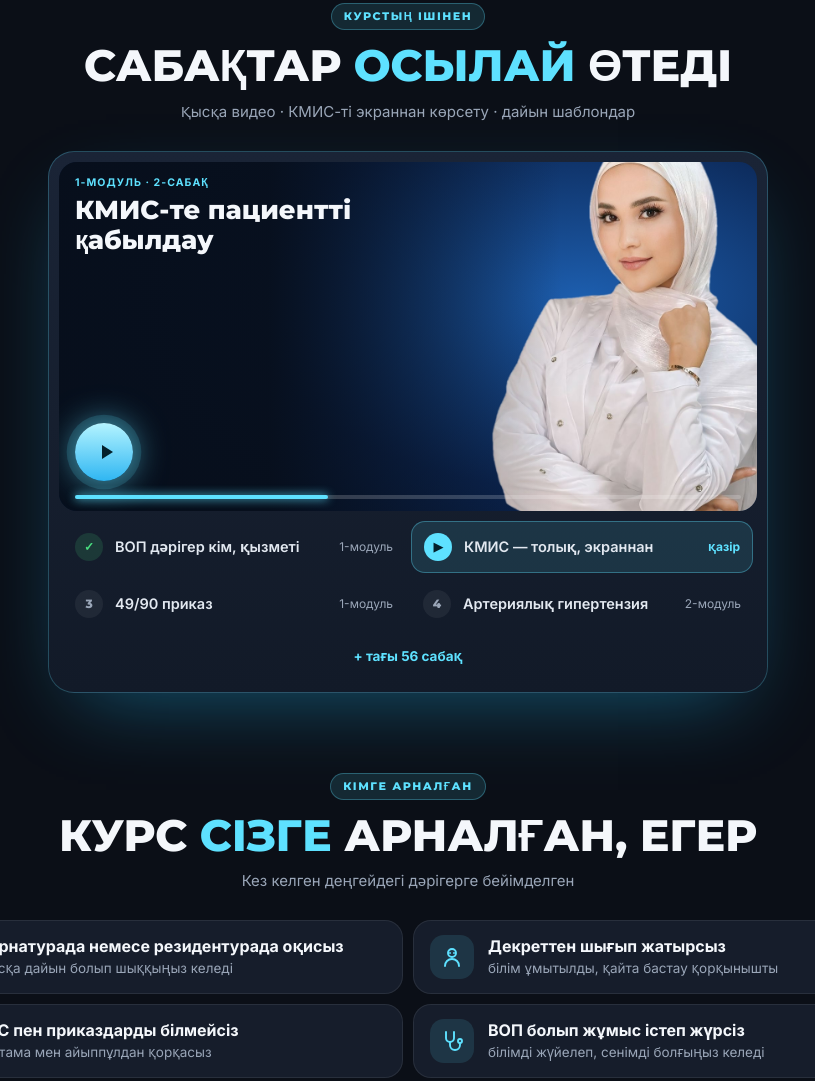
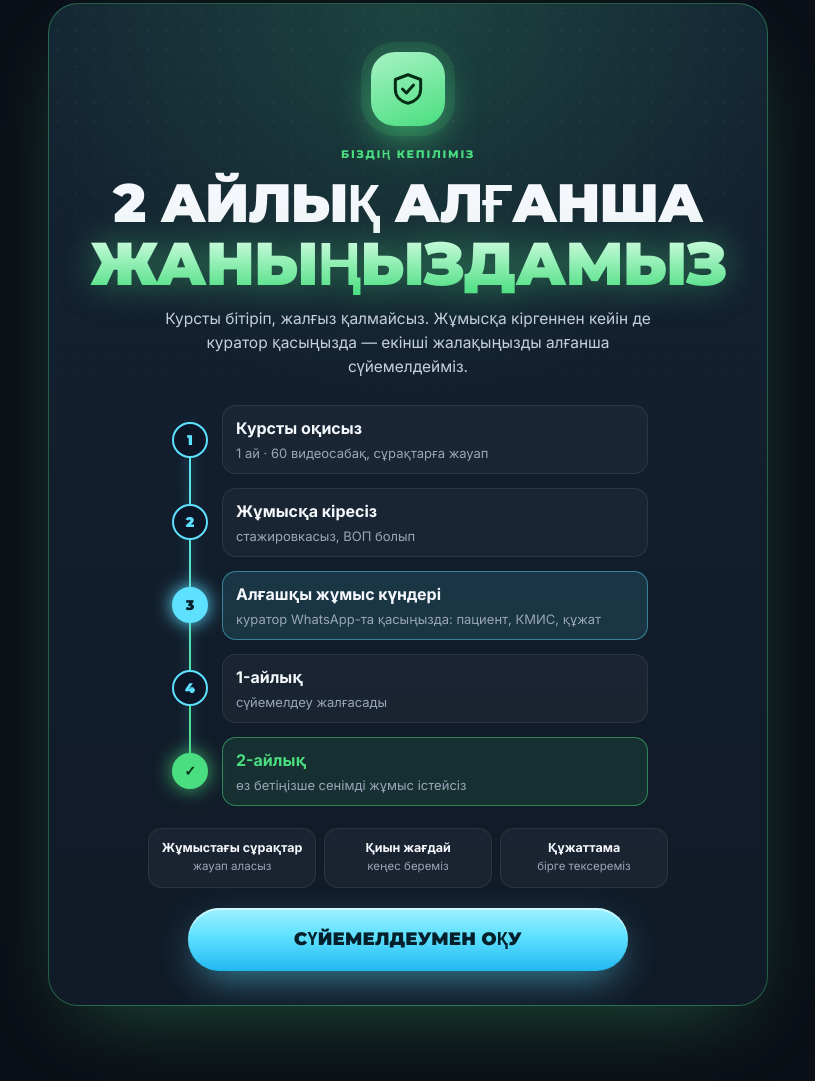
Before and after one commit to sultanabdibaevv-droid/vop-intensiv, a plain HTML site: page kurs/index.html in a window 1280 px wide. Shown: the part 1083-2164 px from the top of the page, without its empty margins (232-1047 px from the left). Drawn offline with Linux system fonts and the light colour scheme.

Commit message:
Курс: вместо макета плеера — гарантия сопровождения до 2-й зарплаты
Co-Authored-By: Claude Opus 5.5 <noreply@anthropic.com>

```diff
--- a/kurs/index.html
+++ b/kurs/index.html
@@ -385,6 +385,38 @@ footer{padding:28px 0 130px;color:var(--muted);font-size:13px;text-align:center}
 .reveal.in{opacity:1;transform:none}
 @media (min-width:760px){.screen{aspect-ratio:16/8}.lessons{grid-template-columns:1fr 1fr}.lessons .more-l{grid-column:1/-1}}
 @media (prefers-reduced-motion:reduce){.reveal{opacity:1;transform:none}.plan.pop::before{animation:none}}
+
+/* ===== GUARANTEE ===== */
+.guard{position:relative;overflow:hidden;max-width:720px;margin:0 auto;text-align:center;border-radius:30px;padding:34px 18px 22px;
+  background:radial-gradient(90% 60% at 50% 0%,rgba(74,222,128,.18),transparent 65%),linear-gradient(180deg,#132232,#111a27);
+  border:1px solid rgba(74,222,128,.35);box-shadow:0 30px 80px -30px rgba(74,222,128,.35)}
+.guard::before{content:"";position:absolute;inset:0;pointer-events:none;background-image:radial-gradient(rgba(255,255,255,.05) 1px,transparent 1px);background-size:18px 18px;
+  -webkit-mask-image:linear-gradient(180deg,#000,transparent 60%);mask-image:linear-gradient(180deg,#000,transparent 60%)}
+.g-shield{position:relative;width:74px;height:74px;margin:0 auto 14px;border-radius:24px;display:grid;place-items:center;color:#052e16;
+  background:linear-gradient(160deg,#a7f3c4,#4ade80);box-shadow:0 0 0 10px rgba(74,222,128,.12),0 14px 40px -6px rgba(74,222,128,.7)}
+.g-shield svg{width:38px;height:38px}
+.g-kicker{display:inline-block;font:800 11px/1 Montserrat,sans-serif;letter-spacing:.16em;text-transform:uppercase;color:var(--ok)}
+.g-title{font:900 clamp(25px,7vw,54px)/1.05 Montserrat,sans-serif;letter-spacing:-.02em;margin:10px 0 12px;text-transform:uppercase}
+.g-title span{display:inline-block;font-size:1.12em;background:linear-gradient(180deg,#d9ffe8,#4ade80);-webkit-background-clip:text;background-clip:text;color:transparent;filter:drop-shadow(0 0 18px rgba(74,222,128,.45))}
+.g-sub{color:var(--soft);font-size:15.5px;max-width:520px;margin:0 auto}
+.road{list-style:none;position:relative;text-align:left;margin:26px auto 0;max-width:480px;display:grid;gap:14px;padding-left:4px}
+.road::before{content:"";position:absolute;left:21px;top:18px;bottom:18px;width:2px;background:linear-gradient(180deg,var(--acc),var(--ok));box-shadow:0 0 12px rgba(94,225,255,.6)}
+.road li{position:relative;display:flex;gap:14px;align-items:center}
+.road .dot{flex:none;position:relative;z-index:1;width:36px;height:36px;border-radius:50%;display:grid;place-items:center;font:900 14px/1 Montserrat,sans-serif;background:#0d1626;color:var(--acc);border:2px solid var(--acc)}
+.road b{display:block;font-size:16px}
+.road small{display:block;color:var(--muted);font-size:13px;margin-top:2px}
+.road li > div{flex:1;background:rgba(255,255,255,.035);border:1px solid var(--line);border-radius:14px;padding:10px 13px}
+.road .hot > div{border-color:rgba(94,225,255,.45);background:var(--acc-soft)}
+.road .hot .dot{background:var(--acc);color:var(--acc-ink);box-shadow:0 0 18px var(--acc)}
+.road .win .dot{background:var(--ok);border-color:var(--ok);color:#052e16;box-shadow:0 0 20px rgba(74,222,128,.8)}
+.road .win > div{border-color:rgba(74,222,128,.5);background:rgba(74,222,128,.10)}
+.road .win b{color:var(--ok)}
+.g-perks{display:grid;grid-template-columns:repeat(3,1fr);gap:8px;margin:22px auto 20px;max-width:520px}
+.g-perks div{background:rgba(255,255,255,.04);border:1px solid var(--line);border-radius:14px;padding:11px 6px}
+.g-perks b{display:block;font-size:12.5px;line-height:1.25}
+.g-perks span{display:block;font-size:11.5px;color:var(--muted);margin-top:3px}
+.guard .btn{max-width:440px;margin:0 auto}
+@media (min-width:760px){.guard{padding:48px 40px 34px}}
 </style>
 </head>
 <body>
@@ -406,7 +438,7 @@ footer{padding:28px 0 130px;color:var(--muted);font-size:13px;text-align:center}
       <div class="chip c2"><small>Айкерім</small><b>437 000 ₸</b><span>жалақы · 2 участок</span></div>
       <div class="chip c3"><small>Доступ</small><b>1 жыл</b><span>қайталап көресіз</span></div>
       <div class="chip c4"><small>Гүльнара</small><b>1,5 млн ₸</b><span>5 айда табыс</span></div>
-      <div class="chip c5"><small>Кері байланыс</small><b>WhatsApp</b><span>жалақы алғанша</span></div>
+      <div class="chip c5"><small>Сүйемелдеу</small><b>2 айлық</b><span>алғанша қасыңызда</span></div>
       <div class="chip c6"><small>Оқушылар</small><b>500+</b><span>ВОП дайындадым</span></div>
     </div>
     <div class="cta-box">
@@ -438,26 +470,29 @@ footer{padding:28px 0 130px;color:var(--muted);font-size:13px;text-align:center}
   </div>
 </section>
 
-<!-- ===== INSIDE ===== -->
-<section id="inside" style="padding-top:0">
+<!-- ===== SUPPORT / GUARANTEE ===== -->
+<section id="support" style="padding-top:0">
   <div class="wrap">
-    <span class="tag">Курстың ішінен</span>
-    <h2 class="H sec-title">Сабақтар <span class="acc">осылай</span> өтеді</h2>
-    <p class="sec-sub">Қысқа видео · КМИС-ті экраннан көрсету · дайын шаблондар</p>
-    <div class="player">
-      <div class="screen">
-        <img src="../assets/elnora-hero.png" alt="" loading="lazy">
-        <div class="scr-txt"><small>1-модуль · 2-сабақ</small><b>КМИС-те пациентті қабылдау</b></div>
-        <button class="play" type="button" data-open aria-label="Курсқа жазылу"><svg viewBox="0 0 24 24"><path d="M8 5v14l11-7z" fill="currentColor"/></svg></button>
-        <div class="scr-bar"><i></i></div>
+    <div class="guard">
+      <div class="g-shield"><svg viewBox="0 0 24 24" fill="none" stroke="currentColor" stroke-width="1.9" stroke-linecap="round" stroke-linejoin="round"><path d="M12 3 4 6v6c0 5 3.5 8 8 9 4.5-1 8-4 8-9V6z"/><path d="m8.5 12 2.5 2.5 4.5-5"/></svg></div>
+      <span class="g-kicker">Біздің кепіліміз</span>
+      <h2 class="g-title">2 айлық алғанша<br><span>жаныңыздамыз</span></h2>
+      <p class="g-sub">Курсты бітіріп, жалғыз қалмайсыз. Жұмысқа кіргеннен кейін де куратор қасыңызда — екінші жалақыңызды алғанша сүйемелдейміз.</p>
+
+      <ol class="road">
+        <li><span class="dot">1</span><div><b>Курсты оқисыз</b><small>1 ай · 60 видеосабақ, сұрақтарға жауап</small></div></li>
+        <li><span class="dot">2</span><div><b>Жұмысқа кіресіз</b><small>стажировкасыз, ВОП болып</small></div></li>
+        <li class="hot"><span class="dot">3</span><div><b>Алғашқы жұмыс күндері</b><small>куратор WhatsApp-та қасыңызда: пациент, КМИС, құжат</small></div></li>
+        <li><span class="dot">4</span><div><b>1-айлық</b><small>сүйемелдеу жалғасады</small></div></li>
+        <li class="win"><span class="dot">✓</span><div><b>2-айлық</b><small>өз бетіңізше сенімді жұмыс істейсіз</small></div></li>
+      </ol>
+
+      <div class="g-perks">
+        <div><b>Жұмыстағы сұрақтар</b><span>жауап аласыз</span></div>
+        <div><b>Қиын жағдай</b><span>кеңес береміз</span></div>
+        <div><b>Құжаттама</b><span>бірге тексереміз</span></div>
       </div>
-      <ul class="lessons">
-        <li class="done"><span class="st">✓</span><b>ВОП дәрігер кім, қызметі</b><small>1-модуль</small></li>
-        <li class="now"><span class="st">▶</span><b>КМИС — толық, экраннан</b><small>қазір</small></li>
-        <li><span class="st">3</span><b>49/90 приказ</b><small>1-модуль</small></li>
-        <li><span class="st">4</span><b>Артериялық гипертензия</b><small>2-модуль</small></li>
-        <li class="more-l">+ тағы 56 сабақ</li>
-      </ul>
+      <button class="btn pulse" type="button" data-open>Сүйемелдеумен оқу</button>
     </div>
   </div>
 </section>
@@ -855,7 +890,7 @@ document.querySelectorAll('[data-count]').forEach(el => cio.observe(el));
 /* reveal on scroll — only for blocks below the first screen, so nothing is hidden at load */
 if (!matchMedia('(prefers-reduced-motion: reduce)').matches) {
   const rio = new IntersectionObserver(es => es.forEach(en => { if (en.isIntersecting) { en.target.classList.add('in'); rio.unobserve(en.target); } }), { threshold: .12 });
-  document.querySelectorAll('.num,.player,.w,.race,.mod,.b,.a,.income,.case,.plan,.worth,.spk,details').forEach(el => {
+  document.querySelectorAll('.num,.guard,.w,.race,.mod,.b,.a,.income,.case,.plan,.worth,.spk,details').forEach(el => {
     if (el.getBoundingClientRect().top > innerHeight) { el.classList.add('reveal'); rio.observe(el); }
   });
 }
```
